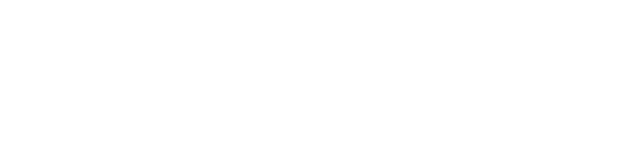
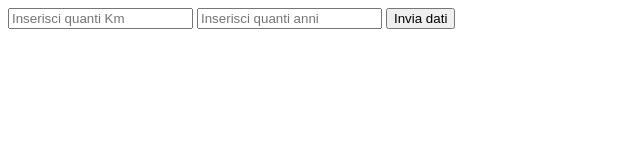
Before and after one commit to MatteoStrazzera/js-biglietto-treno-form, a plain HTML site: page index.html in a window 1280 px wide. Shown: the whole page, without its empty margins (0-640 px from the left). Drawn offline with Linux system fonts and the light colour scheme.

Commit message:
add inputs and button in html

```diff
--- a/assets/js/main.js
+++ b/assets/js/main.js
@@ -0,0 +1 @@
+console.log('collegato');
--- a/index.html
+++ b/index.html
@@ -10,6 +10,11 @@
 
 <body>
 
+    <input type="text" name="" id="user_km" placeholder="Inserisci quanti Km">
+
+    <input type="text" name="" id="user_age" placeholder="Inserisci quanti anni">
+
+    <button type="submit" id="btn">Invia dati</button>
 
     <script src="./assets/js/main.js"></script>
 </body>
```
